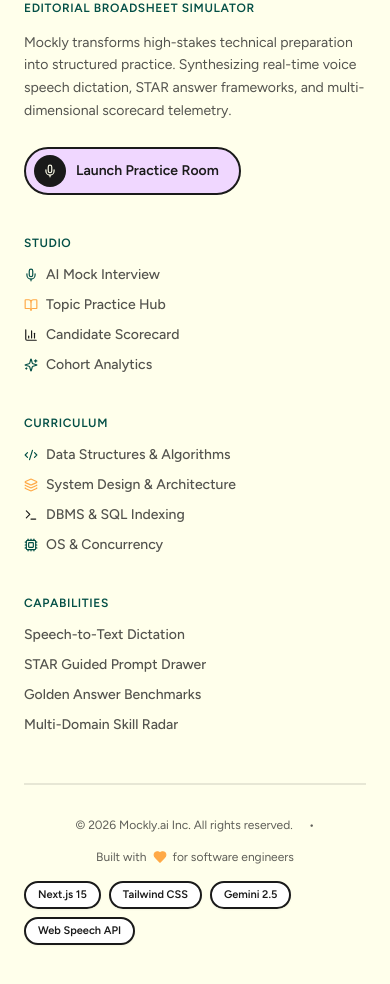
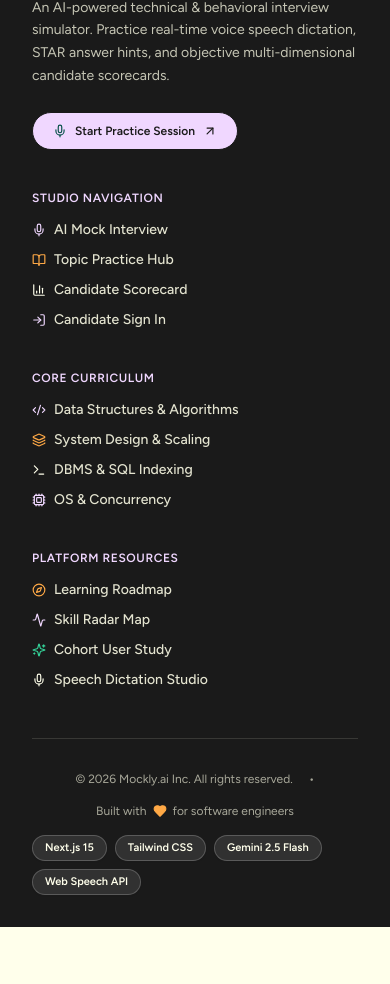
Before and after one commit to vivekmaddy16/Mockly, a Next.js app in the folder client/: page / in a window 390 px wide. Shown: the part 5698-6682 px from the top of the page. After the commit the page ends 6625 px from the top, so only its background shows below. Built offline with nearby package versions, Linux system fonts and the light colour scheme; no server answers.

Commit message:
feat: add responsive Navbar and Footer layout components

```diff
--- a/client/src/components/Footer.tsx
+++ b/client/src/components/Footer.tsx
@@ -4,31 +4,41 @@ import React from 'react';
 import Link from 'next/link';
 import {
   Mic, BookOpen, BarChart3, Heart,
-  Sparkles, Terminal, Code2, Layers, Cpu
+  Sparkles, Terminal, Code2, Layers, Cpu, LogIn, Activity, Compass, ArrowUpRight
 } from 'lucide-react';
+import { useAuth } from '@/context/AuthContext';
 
 export const Footer: React.FC = () => {
+  const { isAuthenticated } = useAuth();
+
+  const handleOpenAuth = () => {
+    if (typeof window !== 'undefined') {
+      window.dispatchEvent(new CustomEvent('mockly:openAuthModal', { detail: { mode: 'login' } }));
+    }
+  };
+
   return (
-    <footer className="w-full mt-24 bg-lumen-cream border-t-2 border-vast-ink">
-      <div className="max-w-[1200px] mx-auto px-6 sm:px-10 py-12 sm:py-16 space-y-12">
+    <footer className="w-full mt-20">
+      <div className="bg-vast-ink text-lumen-cream rounded-t-[40px] md:rounded-t-[64px] border-t-2 border-vast-ink p-8 sm:p-14">
+        <div className="max-w-[1200px] mx-auto space-y-12">
 
-        {/* Top Brand Strip */}
-        <div className="flex flex-col sm:flex-row items-start sm:items-center justify-between gap-6 pb-8 border-b-2 border-vast-ink/10">
+          {/* Top Brand & Telemetry Bar */}
+          <div className="flex flex-col sm:flex-row items-start sm:items-center justify-between gap-6 pb-8 border-b border-lumen-stone/15">
             <div className="flex items-center gap-3.5">
-            <div className="w-11 h-11 rounded-2xl bg-vast-ink text-lumen-cream flex items-center justify-center font-bold shadow-sm">
-              <Mic className="w-5 h-5 text-lavender-whisper" />
+              <div className="w-10 h-10 rounded-2xl bg-lumen-cream text-vast-ink flex items-center justify-center font-bold shadow-md">
+                <Mic className="w-5 h-5 text-forest-ink" />
               </div>
               <div>
-              <span className="font-garamond text-3xl text-vast-ink tracking-tight font-normal">Mockly.ai</span>
-              <p className="text-xs text-vast-ink/65 font-medium">AI-Powered Technical & Behavioral Interview Simulator</p>
+                <span className="font-garamond text-3xl text-lumen-cream tracking-tight font-normal">Mockly.ai</span>
+                <p className="text-xs text-lumen-stone/70 font-medium">AI-Powered Technical & STAR Interview Preparation</p>
               </div>
             </div>
 
-          {/* Live Engine Telemetry Badge */}
-          <div className="inline-flex items-center gap-2.5 px-4 py-2 rounded-full border-2 border-vast-ink bg-white text-xs text-vast-ink font-semibold shadow-sm">
+            {/* Pulsing AI Engine Status Pill */}
+            <div className="inline-flex items-center gap-2.5 px-4 py-2 rounded-full border border-white/20 bg-white/5 text-xs text-lumen-cream font-semibold">
               <span className="relative flex h-2 w-2">
-              <span className="animate-ping absolute inline-flex h-full w-full rounded-full bg-forest-ink opacity-75" />
-              <span className="relative inline-flex rounded-full h-2 w-2 bg-forest-ink" />
+                <span className="animate-ping absolute inline-flex h-full w-full rounded-full bg-emerald-400 opacity-75" />
+                <span className="relative inline-flex rounded-full h-2 w-2 bg-emerald-400" />
               </span>
               <span>Gemini 2.5 Evaluation Engine Active</span>
             </div>
@@ -37,109 +47,117 @@ export const Footer: React.FC = () => {
           {/* Main Footer Navigation Columns */}
           <div className="grid grid-cols-1 md:grid-cols-2 lg:grid-cols-5 gap-10">
 
-          {/* Brand Mission Column */}
+            {/* Column 1: Brand Mission */}
             <div className="lg:col-span-2 space-y-4">
-            <h4 className="font-figtree font-semibold text-xs uppercase tracking-wider text-forest-ink">
+              <h4 className="font-figtree font-semibold text-xs uppercase tracking-wider text-lavender-whisper">
                 Editorial Broadsheet Simulator
               </h4>
-            <p className="text-sm text-vast-ink/75 leading-relaxed max-w-sm font-normal">
-              Mockly transforms high-stakes technical preparation into structured practice. Synthesizing real-time voice speech dictation, STAR answer frameworks, and multi-dimensional scorecard telemetry.
+              <p className="text-sm text-lumen-stone/85 leading-relaxed max-w-sm font-normal">
+                An AI-powered technical & behavioral interview simulator. Practice real-time voice speech dictation, STAR answer hints, and objective multi-dimensional candidate scorecards.
               </p>
               <div className="pt-2">
                 <Link
                   href="/setup"
-                className="btn-dual-pill text-xs inline-flex"
+                  className="inline-flex items-center gap-2 px-5 py-2.5 rounded-full bg-lavender-whisper text-vast-ink font-semibold text-xs border border-vast-ink hover:brightness-95 transition"
                 >
-                <div className="icon-badge">
-                  <Mic className="w-3.5 h-3.5 text-lumen-cream" />
-                </div>
-                <span className="btn-label">Launch Practice Room</span>
+                  <Mic className="w-3.5 h-3.5 text-forest-ink" />
+                  <span>Start Practice Session</span>
+                  <ArrowUpRight className="w-3.5 h-3.5" />
                 </Link>
               </div>
             </div>
 
-          {/* Column 1: Studio Navigation */}
+            {/* Column 2: Studio Navigation */}
             <div className="space-y-3.5">
-            <h4 className="font-figtree font-semibold text-xs uppercase tracking-wider text-forest-ink">
-              Studio
+              <h4 className="font-figtree font-semibold text-xs uppercase tracking-wider text-lavender-whisper">
+                Studio Navigation
               </h4>
-            <ul className="space-y-2.5 text-sm text-vast-ink/75">
+              <ul className="space-y-2.5 text-sm text-lumen-stone">
                 <li>
-                <Link href="/setup" className="hover:text-forest-ink transition-colors flex items-center gap-2 font-medium">
-                  <Mic className="w-3.5 h-3.5 text-forest-ink" /> AI Mock Interview
+                  <Link href="/setup" className="hover:text-lumen-cream transition-colors flex items-center gap-2 font-medium">
+                    <Mic className="w-3.5 h-3.5 text-lavender-whisper" /> AI Mock Interview
                   </Link>
                 </li>
                 <li>
-                <Link href="/practice" className="hover:text-forest-ink transition-colors flex items-center gap-2 font-medium">
+                  <Link href="/practice" className="hover:text-lumen-cream transition-colors flex items-center gap-2 font-medium">
                     <BookOpen className="w-3.5 h-3.5 text-ember-glow" /> Topic Practice Hub
                   </Link>
                 </li>
                 <li>
-                <Link href="/dashboard" className="hover:text-forest-ink transition-colors flex items-center gap-2 font-medium">
-                  <BarChart3 className="w-3.5 h-3.5 text-vast-ink" /> Candidate Scorecard
+                  <Link href="/dashboard" className="hover:text-lumen-cream transition-colors flex items-center gap-2 font-medium">
+                    <BarChart3 className="w-3.5 h-3.5 text-lumen-cream" /> Candidate Scorecard
                   </Link>
                 </li>
                 <li>
-                <Link href="/dashboard" className="hover:text-forest-ink transition-colors flex items-center gap-2 font-medium">
-                  <Sparkles className="w-3.5 h-3.5 text-forest-ink" /> Cohort Analytics
+                  {isAuthenticated ? (
+                    <Link href="/dashboard" className="hover:text-lumen-cream transition-colors flex items-center gap-2 font-medium">
+                      <Sparkles className="w-3.5 h-3.5 text-lavender-whisper" /> My Account
+                    </Link>
+                  ) : (
+                    <button
+                      onClick={handleOpenAuth}
+                      className="hover:text-lumen-cream transition-colors flex items-center gap-2 font-medium text-left"
+                    >
+                      <LogIn className="w-3.5 h-3.5 text-lavender-whisper" /> Candidate Sign In
+                    </button>
+                  )}
+                </li>
+              </ul>
+            </div>
+
+            {/* Column 3: Core CS Topics */}
+            <div className="space-y-3.5">
+              <h4 className="font-figtree font-semibold text-xs uppercase tracking-wider text-lavender-whisper">
+                Core Curriculum
+              </h4>
+              <ul className="space-y-2.5 text-sm text-lumen-stone">
+                <li>
+                  <Link href="/practice" className="hover:text-lumen-cream transition-colors flex items-center gap-2 font-medium">
+                    <Code2 className="w-3.5 h-3.5 text-lavender-whisper" /> Data Structures & Algorithms
+                  </Link>
+                </li>
+                <li>
+                  <Link href="/practice" className="hover:text-lumen-cream transition-colors flex items-center gap-2 font-medium">
+                    <Layers className="w-3.5 h-3.5 text-ember-glow" /> System Design & Scaling
+                  </Link>
+                </li>
+                <li>
+                  <Link href="/practice" className="hover:text-lumen-cream transition-colors flex items-center gap-2 font-medium">
+                    <Terminal className="w-3.5 h-3.5 text-lumen-cream" /> DBMS & SQL Indexing
+                  </Link>
+                </li>
+                <li>
+                  <Link href="/practice" className="hover:text-lumen-cream transition-colors flex items-center gap-2 font-medium">
+                    <Cpu className="w-3.5 h-3.5 text-lavender-whisper" /> OS & Concurrency
                   </Link>
                 </li>
               </ul>
             </div>
 
-          {/* Column 2: Core CS Curriculum */}
+            {/* Column 4: Platform Resources & Real Links */}
             <div className="space-y-3.5">
-            <h4 className="font-figtree font-semibold text-xs uppercase tracking-wider text-forest-ink">
-              Curriculum
+              <h4 className="font-figtree font-semibold text-xs uppercase tracking-wider text-lavender-whisper">
+                Platform Resources
               </h4>
-            <ul className="space-y-2.5 text-sm text-vast-ink/75">
+              <ul className="space-y-2.5 text-sm text-lumen-stone font-medium">
                 <li>
-                <Link href="/practice" className="hover:text-forest-ink transition-colors flex items-center gap-2 font-medium">
-                  <Code2 className="w-3.5 h-3.5 text-forest-ink" /> Data Structures & Algorithms
+                  <Link href="/practice" className="hover:text-lumen-cream transition-colors flex items-center gap-2">
+                    <Compass className="w-3.5 h-3.5 text-ember-glow" /> Learning Roadmap
                   </Link>
                 </li>
                 <li>
-                <Link href="/practice" className="hover:text-forest-ink transition-colors flex items-center gap-2 font-medium">
-                  <Layers className="w-3.5 h-3.5 text-ember-glow" /> System Design & Architecture
+                  <Link href="/dashboard" className="hover:text-lumen-cream transition-colors flex items-center gap-2">
+                    <Activity className="w-3.5 h-3.5 text-lavender-whisper" /> Skill Radar Map
                   </Link>
                 </li>
                 <li>
-                <Link href="/practice" className="hover:text-forest-ink transition-colors flex items-center gap-2 font-medium">
-                  <Terminal className="w-3.5 h-3.5 text-vast-ink" /> DBMS & SQL Indexing
+                  <Link href="/dashboard" className="hover:text-lumen-cream transition-colors flex items-center gap-2">
+                    <Sparkles className="w-3.5 h-3.5 text-emerald-400" /> Cohort User Study
                   </Link>
                 </li>
                 <li>
-                <Link href="/practice" className="hover:text-forest-ink transition-colors flex items-center gap-2 font-medium">
-                  <Cpu className="w-3.5 h-3.5 text-forest-ink" /> OS & Concurrency
-                </Link>
-              </li>
-            </ul>
-          </div>
-
-          {/* Column 3: Platform Capabilities */}
-          <div className="space-y-3.5">
-            <h4 className="font-figtree font-semibold text-xs uppercase tracking-wider text-forest-ink">
-              Capabilities
-            </h4>
-            <ul className="space-y-2.5 text-sm text-vast-ink/75 font-medium">
-              <li>
-                <Link href="/setup" className="hover:text-forest-ink transition-colors">
-                  Speech-to-Text Dictation
-                </Link>
-              </li>
-              <li>
-                <Link href="/setup" className="hover:text-forest-ink transition-colors">
-                  STAR Guided Prompt Drawer
-                </Link>
-              </li>
-              <li>
-                <Link href="/practice" className="hover:text-forest-ink transition-colors">
-                  Golden Answer Benchmarks
-                </Link>
-              </li>
-              <li>
-                <Link href="/dashboard" className="hover:text-forest-ink transition-colors">
-                  Multi-Domain Skill Radar
+                  <Link href="/setup" className="hover:text-lumen-cream transition-colors flex items-center gap-2">
+                    <Mic className="w-3.5 h-3.5 text-lumen-cream" /> Speech Dictation Studio
                   </Link>
                 </li>
               </ul>
@@ -147,8 +165,8 @@ export const Footer: React.FC = () => {
 
           </div>
 
-        {/* Bottom Copyright & Broadsheet Badge Strip */}
-        <div className="border-t-2 border-vast-ink/10 pt-8 flex flex-col sm:flex-row items-center justify-between gap-4 text-xs text-vast-ink/70 font-normal">
+          {/* Bottom Copyright & Visible High-Contrast Badges */}
+          <div className="border-t border-lumen-stone/15 pt-8 flex flex-col sm:flex-row items-center justify-between gap-4 text-xs text-lumen-stone/70">
             <div className="flex flex-wrap items-center justify-center sm:justify-start gap-4">
               <p>© {new Date().getFullYear()} Mockly.ai Inc. All rights reserved.</p>
               <span>•</span>
@@ -157,24 +175,25 @@ export const Footer: React.FC = () => {
               </span>
             </div>
 
-          {/* Broadsheet Pill Badges */}
+            {/* High-Contrast Visible Tech Badges */}
             <div className="flex flex-wrap items-center gap-2">
-            <span className="px-3 py-1 rounded-full bg-white border-2 border-vast-ink text-vast-ink font-semibold text-[11px] shadow-sm">
+              <span className="px-3 py-1 rounded-full bg-white/10 border border-white/20 text-lumen-cream font-semibold text-[11px] shadow-sm">
                 Next.js 15
               </span>
-            <span className="px-3 py-1 rounded-full bg-white border-2 border-vast-ink text-vast-ink font-semibold text-[11px] shadow-sm">
+              <span className="px-3 py-1 rounded-full bg-white/10 border border-white/20 text-lumen-cream font-semibold text-[11px] shadow-sm">
                 Tailwind CSS
               </span>
-            <span className="px-3 py-1 rounded-full bg-white border-2 border-vast-ink text-vast-ink font-semibold text-[11px] shadow-sm">
-              Gemini 2.5
+              <span className="px-3 py-1 rounded-full bg-white/10 border border-white/20 text-lumen-cream font-semibold text-[11px] shadow-sm">
+                Gemini 2.5 Flash
               </span>
-            <span className="px-3 py-1 rounded-full bg-white border-2 border-vast-ink text-vast-ink font-semibold text-[11px] shadow-sm">
+              <span className="px-3 py-1 rounded-full bg-white/10 border border-white/20 text-lumen-cream font-semibold text-[11px] shadow-sm">
                 Web Speech API
               </span>
             </div>
           </div>
 
         </div>
+      </div>
     </footer>
   );
 };
```
Also changed, not shown: client/src/components/Navbar.tsx (+9 -0 lines). Lines whose indentation alone changed are shown as unchanged.
